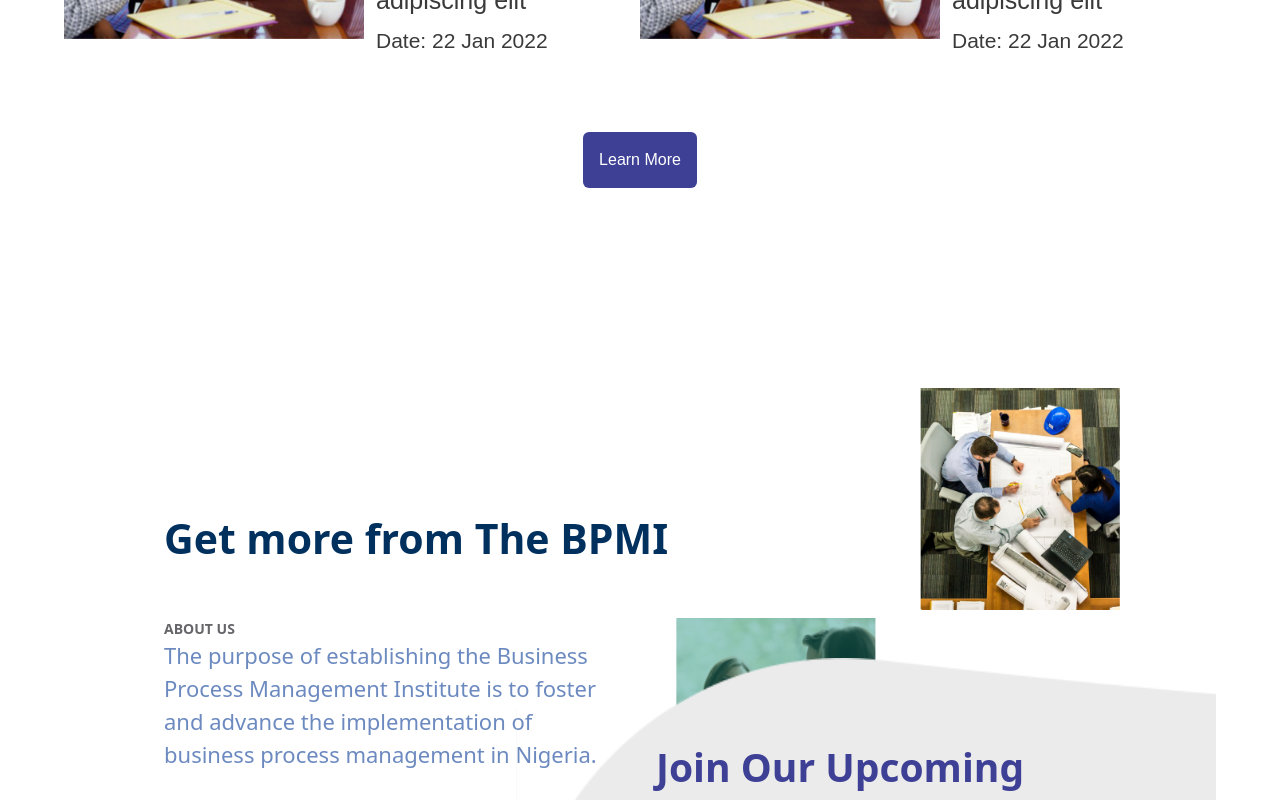
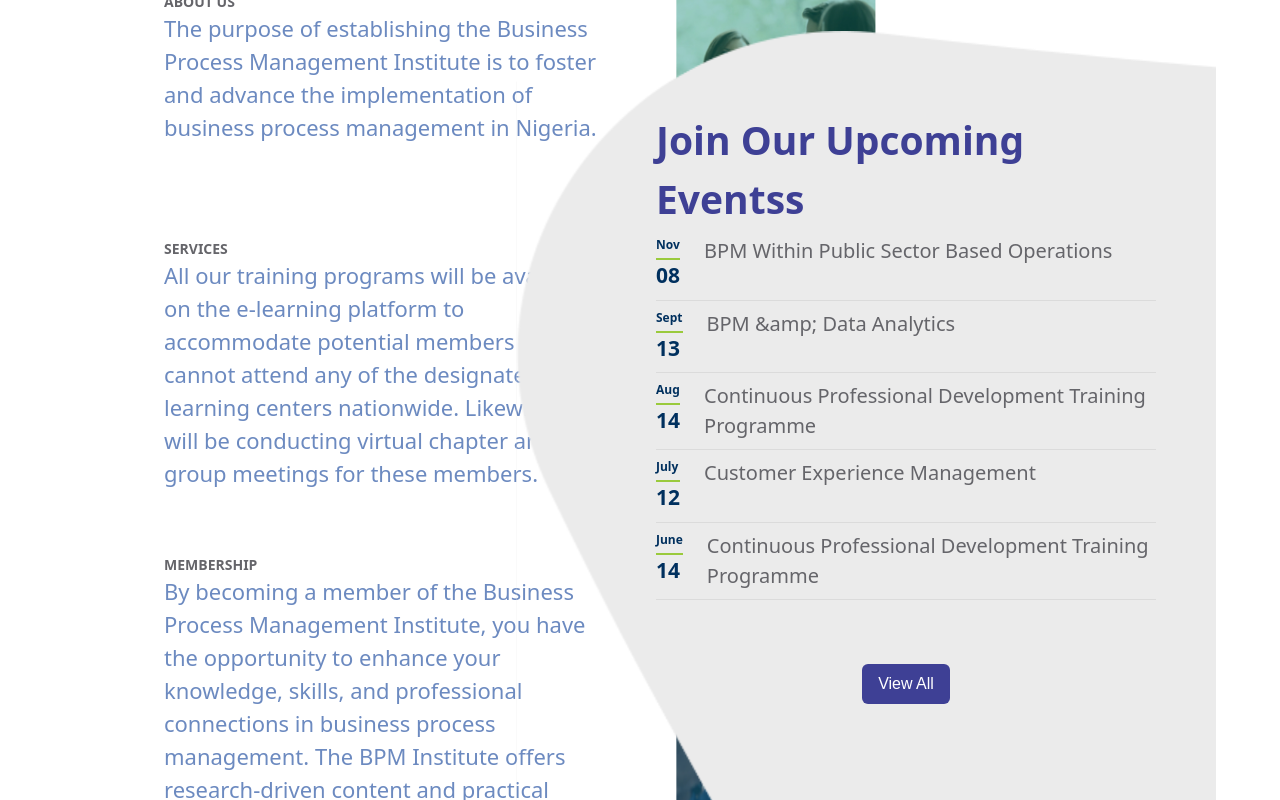
Before and after one commit to Tomation-Solution/bpmi, a Next.js app: page / in a window 1280 px wide. Shown: the part 2237-3037 px from the top of the page. Built offline with nearby package versions, Linux system fonts and the light colour scheme.

Commit message:
added some content update

```diff
--- a/src/components/landing-page/GetMore.tsx
+++ b/src/components/landing-page/GetMore.tsx
@@ -17,7 +17,18 @@
     title:'BPM &amp; Data Analytics',
   },
   {
+    date_month:'Aug',
+    date_day:'14',
+    title:'Continuous Professional Development Training Programme',
+  },
+  {
     date_month:'July',
+    date_day:'12',
+    title:'Customer Experience Management',
+  }
+  ,
+  {
+    date_month:'June',
     date_day:'14',
     title:'Continuous Professional Development Training Programme',
   }
--- a/src/pages/index.tsx
+++ b/src/pages/index.tsx
@@ -60,11 +60,11 @@
           <div className={`flex flex-col md:flex-row ${styles.paddingX} `}>
             <MemBenefits />
           </div>
-          <div
+          {/* <div
             className={`flex flex-col md:flex-row ${styles.paddingX} ${styles.paddingY}`}
           >
             <Advocacy />
-          </div>
+          </div> */}
           {/* <div className="relative flex flex-col bg-stone-900 h-[600px] items-center">
             <Image
               src={`/curve1.jpg`}
```
